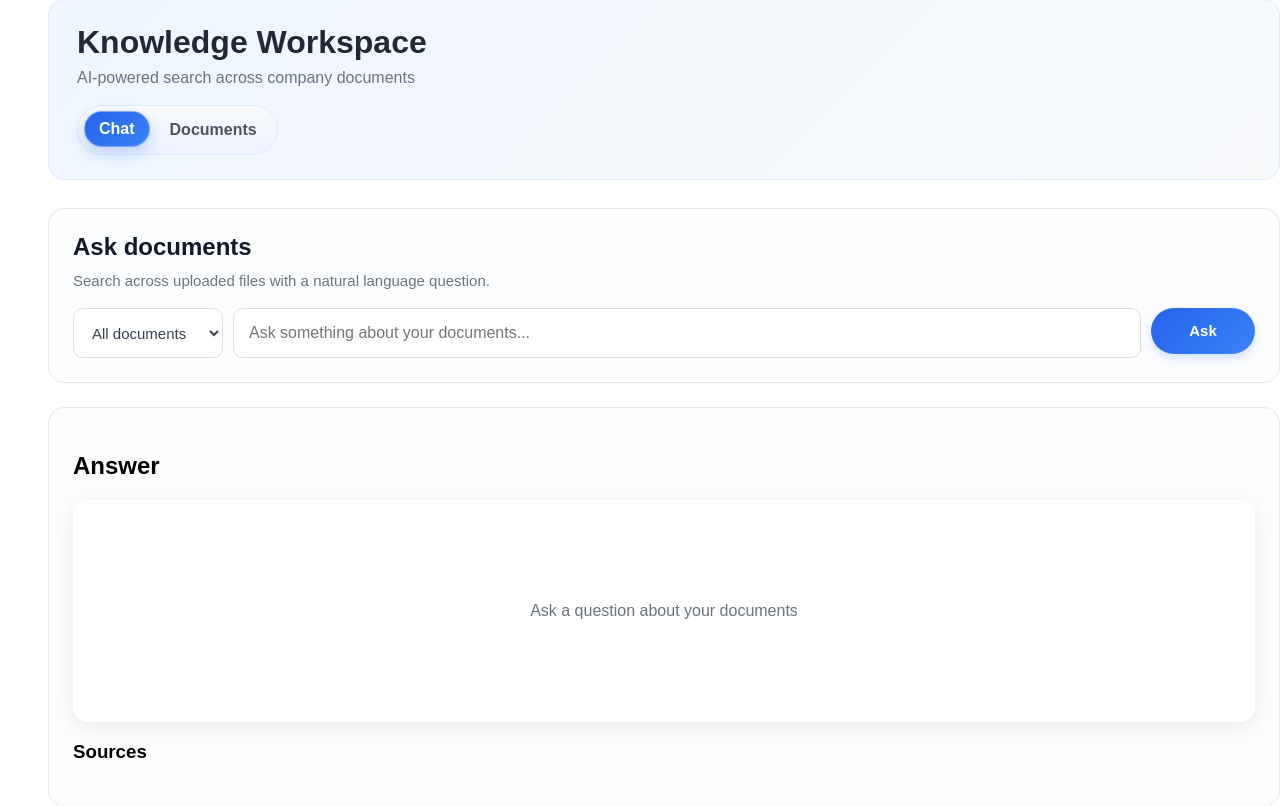
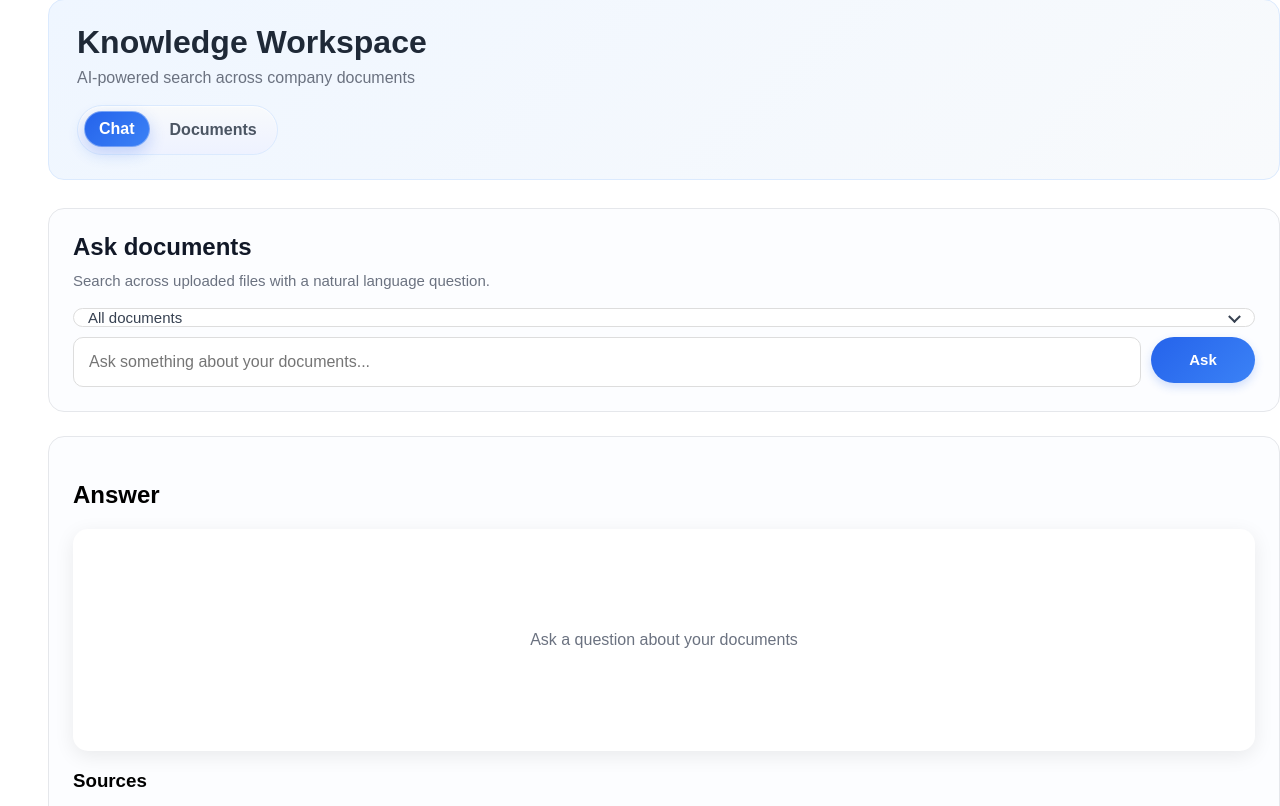
Before and after one commit to LiudmilaTa/Corporate-Knowledge-Assistant, a FastAPI app: page / in a window 1280 px wide; the page is wider, and only the part inside the window is pictured. Shown: the part 65-871 px from the top of that part. Run offline with FastAPI, Linux system fonts and the light colour scheme; data that the repository does not hold is empty.

Commit message:
Modification of the request block

```diff
--- a/app/static/css/base.css
+++ b/app/static/css/base.css
@@ -86,7 +86,8 @@ h1 {
 }
 
 form {
-    display: flex;
+    display: grid;
+    grid-template-columns: minmax(0, 1fr) auto;
     gap: 10px;
 }
 
--- a/app/static/css/chat.css
+++ b/app/static/css/chat.css
@@ -4,22 +4,46 @@
 }
 
 #document-filter {
-    flex: 0 1 150px;
+    width: 100%;
     min-width: 0;
-    padding: 0 14px;
+    padding: 0 40px 0 14px;
     border: 1px solid #ddd;
     border-radius: 10px;
     background: white;
     color: #374151;
     font-size: 15px;
+    box-sizing: border-box;
+}
+
+.document-filter-wrap {
+    position: relative;
+    grid-column: 1 / -1;
+}
+
+.document-filter-wrap::after {
+    content: "";
+    position: absolute;
+    top: 50%;
+    right: 16px;
+    width: 7px;
+    height: 7px;
+    border-right: 2px solid #374151;
+    border-bottom: 2px solid #374151;
+    transform: translateY(-65%) rotate(45deg);
+    pointer-events: none;
+}
+
+#document-filter {
+    appearance: none;
 }
 
 @media (max-width: 640px) {
     #ask-form {
+        display: flex;
         flex-direction: column;
     }
 
-    #document-filter,
+    .document-filter-wrap,
     button.primary-action {
         width: 100%;
     }
--- a/app/templates/index.html
+++ b/app/templates/index.html
@@ -25,9 +25,11 @@
                     <p>Search across uploaded files with a natural language question.</p>
                 </div>
                 <form id="ask-form">
-                    <select id="document-filter" name="filename" aria-label="Document">
-                        <option value="">All documents</option>
-                    </select>
+                    <div class="document-filter-wrap">
+                        <select id="document-filter" name="filename" aria-label="Document">
+                            <option value="">All documents</option>
+                        </select>
+                    </div>
                     <input
                         type="text"
                         name="question"
```
